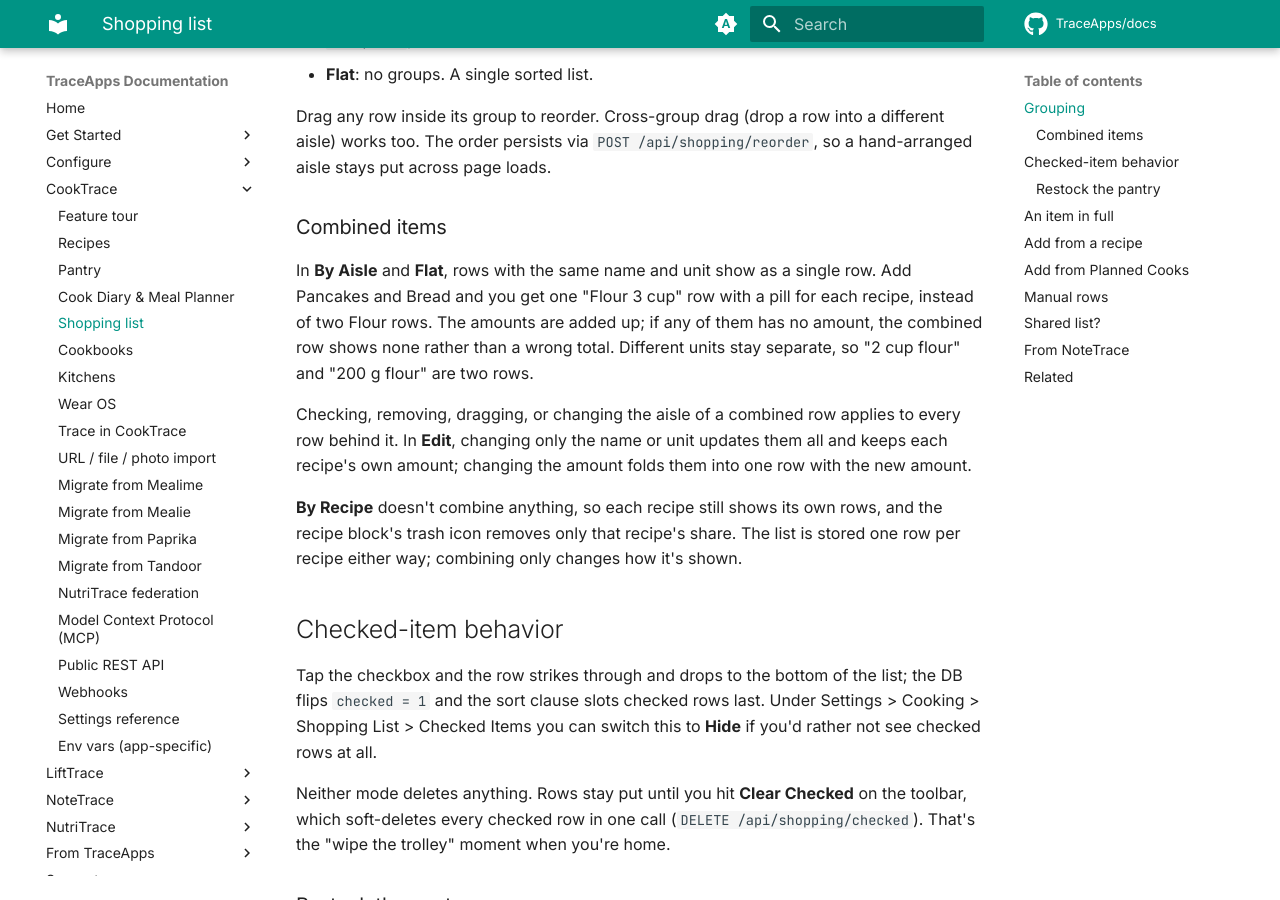
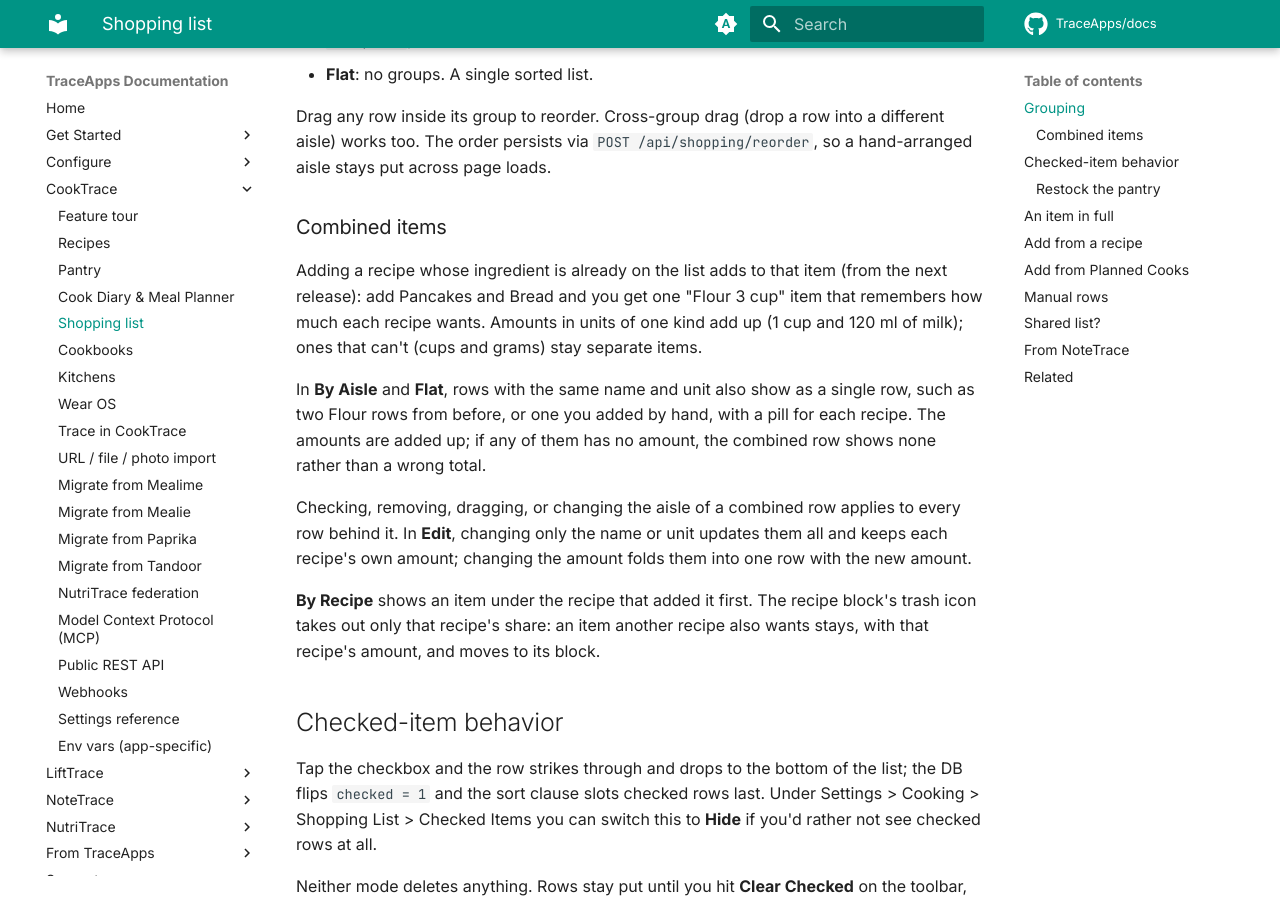
Before and after one commit to TraceApps/docs, an MkDocs documentation site: the page built from docs/cooktrace/shopping.md, in a window 1280 px wide and 900 px high, scrolled down 471 px. Built offline with MkDocs 1.6.1 and Material for MkDocs 9.7.7, drawn with Linux system fonts in a browser that asks for light colours; comment, search, counter and statistics services are not loaded; some of the changed text lies outside the part shown.

Commit message:
CookTrace 1.5.0-dev01: combined shopping items and By Recipe, sync while on screen, healthcheck before setup

```diff
--- a/docs/cooktrace/shopping.md
+++ b/docs/cooktrace/shopping.md
@@ -14,11 +14,13 @@ Drag any row inside its group to reorder. Cross-group drag (drop a row into a di
 
 ### Combined items
 
-In **By Aisle** and **Flat**, rows with the same name and unit show as a single row. Add Pancakes and Bread and you get one "Flour 3 cup" row with a pill for each recipe, instead of two Flour rows. The amounts are added up; if any of them has no amount, the combined row shows none rather than a wrong total. Different units stay separate, so "2 cup flour" and "200 g flour" are two rows.
+Adding a recipe whose ingredient is already on the list adds to that item (from the next release): add Pancakes and Bread and you get one "Flour 3 cup" item that remembers how much each recipe wants. Amounts in units of one kind add up (1 cup and 120 ml of milk); ones that can't (cups and grams) stay separate items.
+
+In **By Aisle** and **Flat**, rows with the same name and unit also show as a single row, such as two Flour rows from before, or one you added by hand, with a pill for each recipe. The amounts are added up; if any of them has no amount, the combined row shows none rather than a wrong total.
 
 Checking, removing, dragging, or changing the aisle of a combined row applies to every row behind it. In **Edit**, changing only the name or unit updates them all and keeps each recipe's own amount; changing the amount folds them into one row with the new amount.
 
-**By Recipe** doesn't combine anything, so each recipe still shows its own rows, and the recipe block's trash icon removes only that recipe's share. The list is stored one row per recipe either way; combining only changes how it's shown.
+**By Recipe** shows an item under the recipe that added it first. The recipe block's trash icon takes out only that recipe's share: an item another recipe also wants stays, with that recipe's amount, and moves to its block.
 
 ## Checked-item behavior
 
@@ -49,7 +51,7 @@ Tap an item's name to open it:
 
 ## Add from a recipe
 
-Long-press a recipe card and choose **Add to Shopping List**, or use **Add from Recipe** in the Shopping page's add menu. Every ingredient goes on your list, stamped with `recipe_id` so the By-Recipe view can badge the block and so the small trash icon on that block can wipe all of that recipe's rows in one shot (`DELETE /api/shopping/by-recipe/:id`).
+Long-press a recipe card and choose **Add to Shopping List**, or use **Add from Recipe** in the Shopping page's add menu. Every ingredient goes on your list, added to an item that's already there. The By Recipe view groups the list by recipe, and the trash icon on a recipe's block takes that recipe's share off the list in one go (`DELETE /api/shopping/by-recipe/:id`).
 
 The picker's **Only add items I don't have in pantry** toggle (on by default) uses each ingredient's pantry link plus the item's `in_stock` value to skip anything you already have. Turn it off to force the full ingredient list onto the shopping list regardless of stock. See [Pantry](pantry.md) for how stock tracking works.
 
```
Also changed, not shown: docs/getting-started/compose.md (+1 -1 lines), docs/mobile/sync.md (+1 -1 lines).
